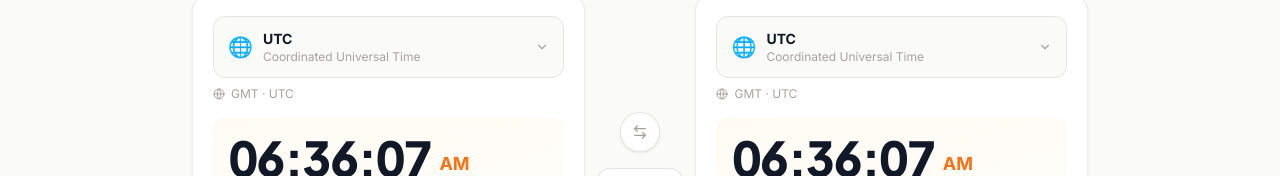
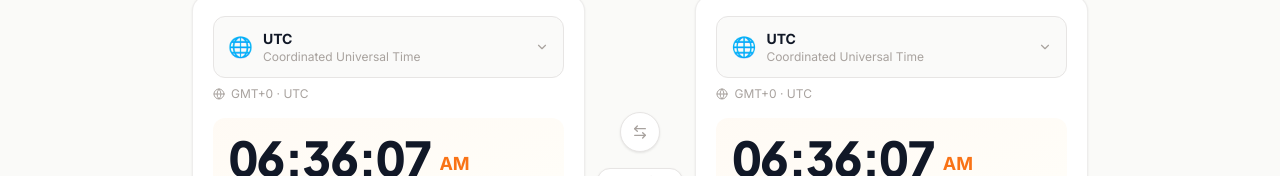
Before and after one commit to DeveloperRajesh25/clienter-landing, a Next.js app: page /time-converter in a window 1280 px wide. Shown: the part 261-437 px from the top of the page. Built offline with nearby package versions, Linux system fonts and the light colour scheme.

Commit message:
time fix

```diff
--- a/src/app/time-converter/page.tsx
+++ b/src/app/time-converter/page.tsx
@@ -258,17 +258,40 @@ function inputToUtc(localValue: string, tz: string): Date {
 }
 
 function getTimezoneOffsetMs(date: Date, tz: string): number {
-  const utcStr = date.toLocaleString('en-US', { timeZone: 'UTC' })
-  const tzStr = date.toLocaleString('en-US', { timeZone: tz })
-  return new Date(tzStr).getTime() - new Date(utcStr).getTime()
+  try {
+    const parts = new Intl.DateTimeFormat('en-US', {
+      timeZone: tz,
+      year: 'numeric',
+      month: '2-digit',
+      day: '2-digit',
+      hour: '2-digit',
+      minute: '2-digit',
+      second: '2-digit',
+      hour12: false,
+    }).formatToParts(date)
+    const get = (t: string) => parts.find((p) => p.type === t)?.value ?? '0'
+    const hour = get('hour') === '24' ? '0' : get('hour')
+    const asUtc = Date.UTC(
+      Number(get('year')),
+      Number(get('month')) - 1,
+      Number(get('day')),
+      Number(hour),
+      Number(get('minute')),
+      Number(get('second'))
+    )
+    return asUtc - date.getTime()
+  } catch {
+    return 0
+  }
 }
 
 function getOffsetLabel(date: Date, tz: string): string {
-  const parts = new Intl.DateTimeFormat('en', {
-    timeZone: tz,
-    timeZoneName: 'shortOffset',
-  }).formatToParts(date)
-  return parts.find((p) => p.type === 'timeZoneName')?.value ?? ''
+  const totalMinutes = Math.round(getTimezoneOffsetMs(date, tz) / 60000)
+  const sign = totalMinutes >= 0 ? '+' : '-'
+  const abs = Math.abs(totalMinutes)
+  const h = Math.floor(abs / 60)
+  const m = abs % 60
+  return `GMT${sign}${h}${m ? ':' + String(m).padStart(2, '0') : ''}`
 }
 
 function getDiffLabel(date: Date, fromTz: string, toTz: string): string {
@@ -288,20 +311,21 @@ function getDiffLabel(date: Date, fromTz: string, toTz: string): string {
 type Side = 'left' | 'right'
 
 export default function TimeConverterPage() {
-  const userTz = detectUserTimezone()
-  const defaultLeft = ALL_TIMEZONES.find((t) => t.tz === userTz) ?? POPULAR[0]
-  const defaultRight = POPULAR[1]
-
-  const [leftTz, setLeftTz] = useState(() =>
-    typeof window !== 'undefined' ? (localStorage.getItem('tc_left') ?? defaultLeft.tz) : defaultLeft.tz
-  )
-  const [rightTz, setRightTz] = useState(() =>
-    typeof window !== 'undefined' ? (localStorage.getItem('tc_right') ?? defaultRight.tz) : defaultRight.tz
-  )
+  const [leftTz, setLeftTz] = useState(POPULAR[0].tz)
+  const [rightTz, setRightTz] = useState(POPULAR[1].tz)
   const [anchor, setAnchor] = useState<Date>(new Date())
   const [ticking, setTicking] = useState(true)
   const [leftOpen, setLeftOpen] = useState(false)
   const [rightOpen, setRightOpen] = useState(false)
+
+  useEffect(() => {
+    const savedLeft = localStorage.getItem('tc_left')
+    const savedRight = localStorage.getItem('tc_right')
+    const userTz = detectUserTimezone()
+    const defaultLeft = ALL_TIMEZONES.find((t) => t.tz === userTz)?.tz ?? POPULAR[0].tz
+    setLeftTz(savedLeft ?? defaultLeft)
+    if (savedRight) setRightTz(savedRight)
+  }, [])
 
   useEffect(() => {
     if (!ticking) return
```
